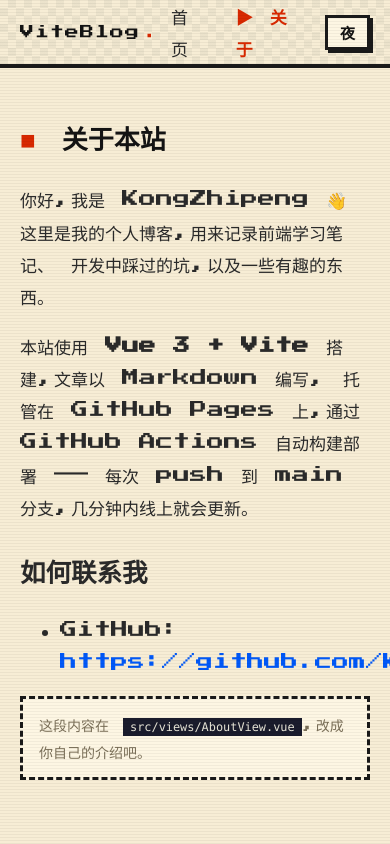
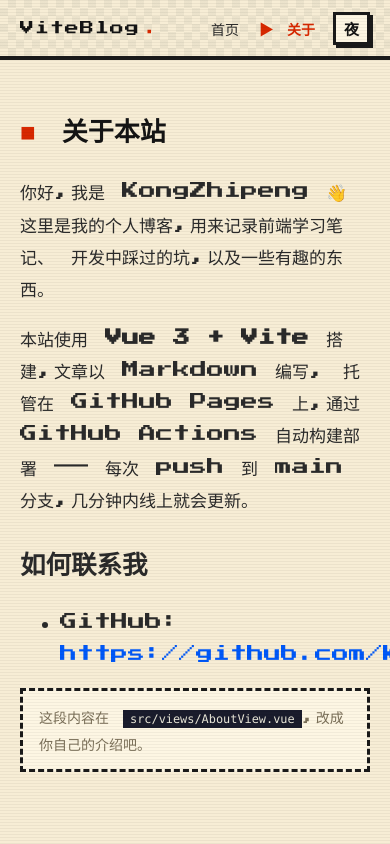
Before and after one commit to KongValley/ViteBlog, a Vue app: page /about in a window 390 px wide. Shown: the top 844 px of the page. Built offline with nearby package versions, Linux system fonts and the light colour scheme; a web font is replaced by a local one.

Commit message:
fix: 窄屏下导航链接不换行,压缩头部间距

```diff
--- a/src/style.css
+++ b/src/style.css
@@ -202,6 +202,7 @@ a:hover {
 .nav-link {
   padding: 6px 12px;
   color: var(--ink);
+  white-space: nowrap;
   transition: none;
 }
 
@@ -939,6 +940,19 @@ button.tag:hover,
 
 /* ---------- 移动端适配 ---------- */
 @media (max-width: 560px) {
+  .header-inner {
+    height: 56px;
+  }
+
+  .nav-link {
+    padding: 4px 6px;
+    font-size: 14px;
+  }
+
+  .theme-toggle {
+    padding: 3px 8px;
+  }
+
   .hero-title {
     font-size: 24px;
   }
```
